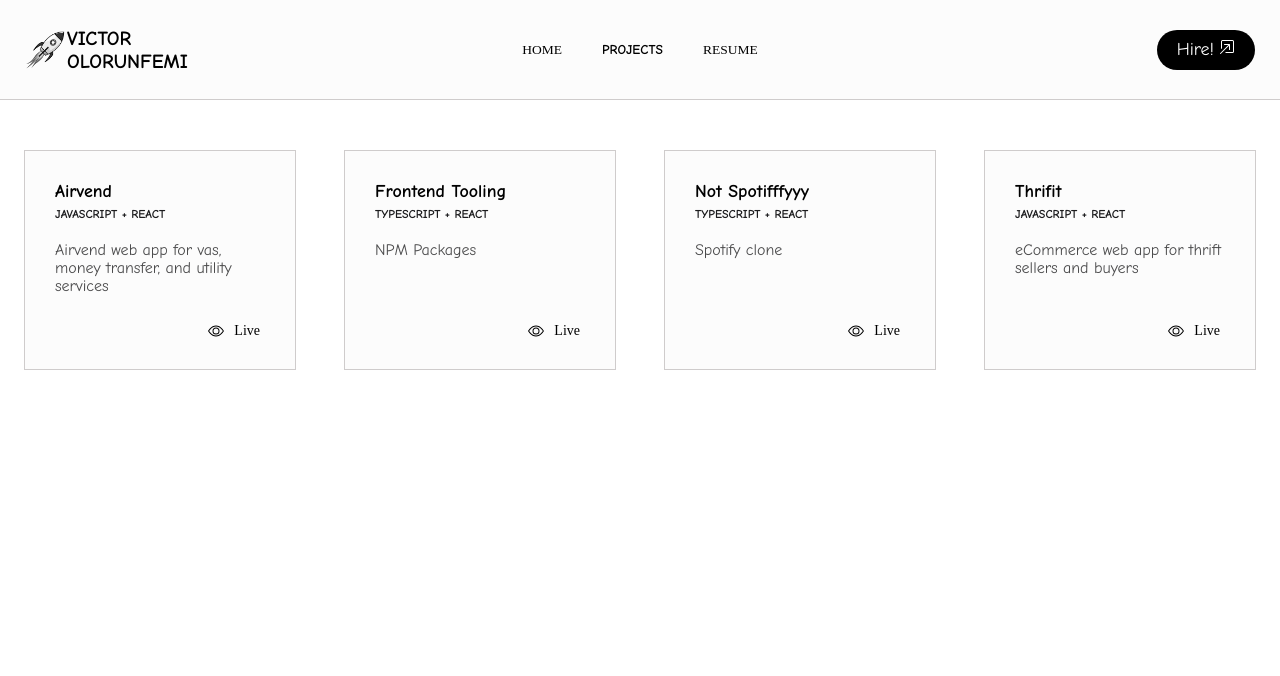
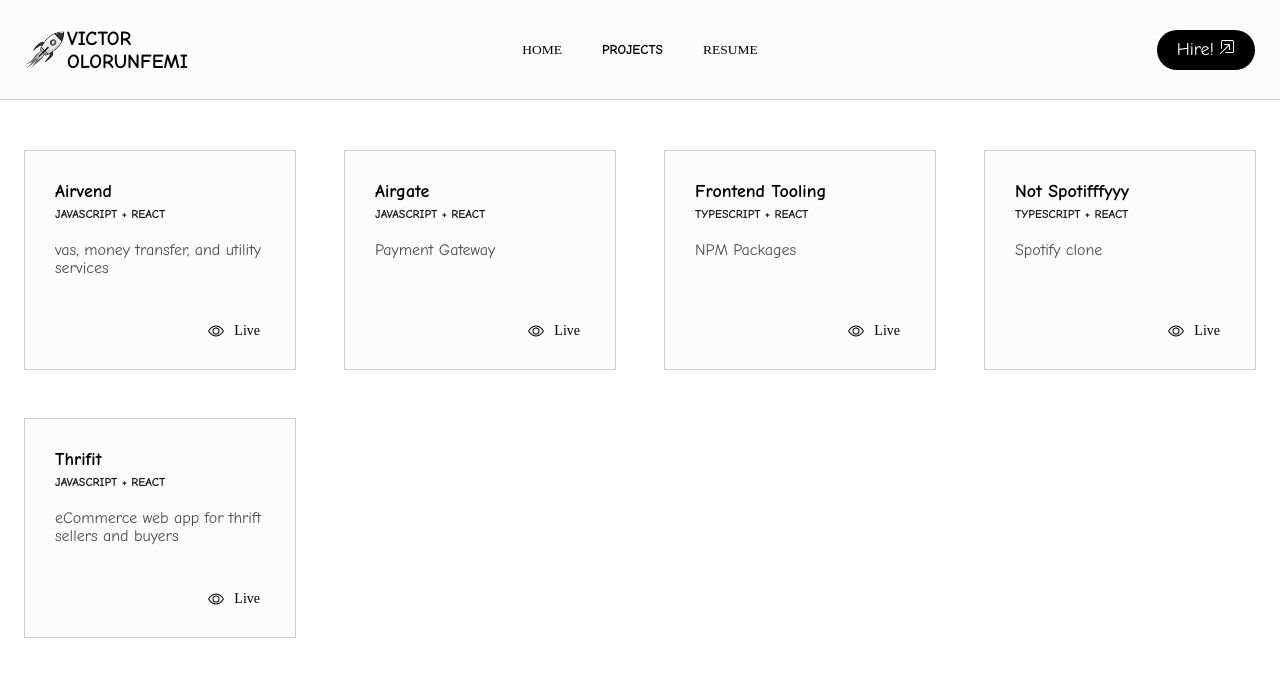
Before and after one commit to clefayomide/personal_portfolio, a Next.js app: page /projects in a window 1280 px wide. Shown: the top 676 px of the page. Built offline with nearby package versions, Linux system fonts and the light colour scheme.

Commit message:
UI: projects and technologies update

```diff
--- a/src/components/summary/profile/Profile.jsx
+++ b/src/components/summary/profile/Profile.jsx
@@ -38,6 +38,7 @@ export const Designation = () => {
           <Button text="Storybook" backgroundColor="#FF4785" fontSize="14px" />
           <Button text="Jest & RTL" backgroundColor="#000000" fontSize="14px" />
           <Button text="API" backgroundColor="#593D88" fontSize="14px" />
+          <Button text="SQL" backgroundColor="grey" fontSize="14px" />
         </div>
       </div>
     </div>
--- a/src/pages/projects/index.js
+++ b/src/pages/projects/index.js
@@ -23,10 +23,16 @@ const index = () => {
         <Header />
         <section className={styles.portfolio_container}>
           <Portfolio
-            desc="Airvend web app for vas, money transfer, and utility services"
+            desc="vas, money transfer, and utility services"
             stacks="JAVASCRIPT + REACT"
             title="Airvend"
-            link={"https://airvend.ng/"}
+            link={"https://app.airvend.ng/"}
+          />
+           <Portfolio
+            desc="Payment Gateway"
+            stacks="JAVASCRIPT + REACT"
+            title="Airgate"
+            link={"https://airgate.ng/"}
           />
           <Portfolio
             desc="NPM Packages"
```
